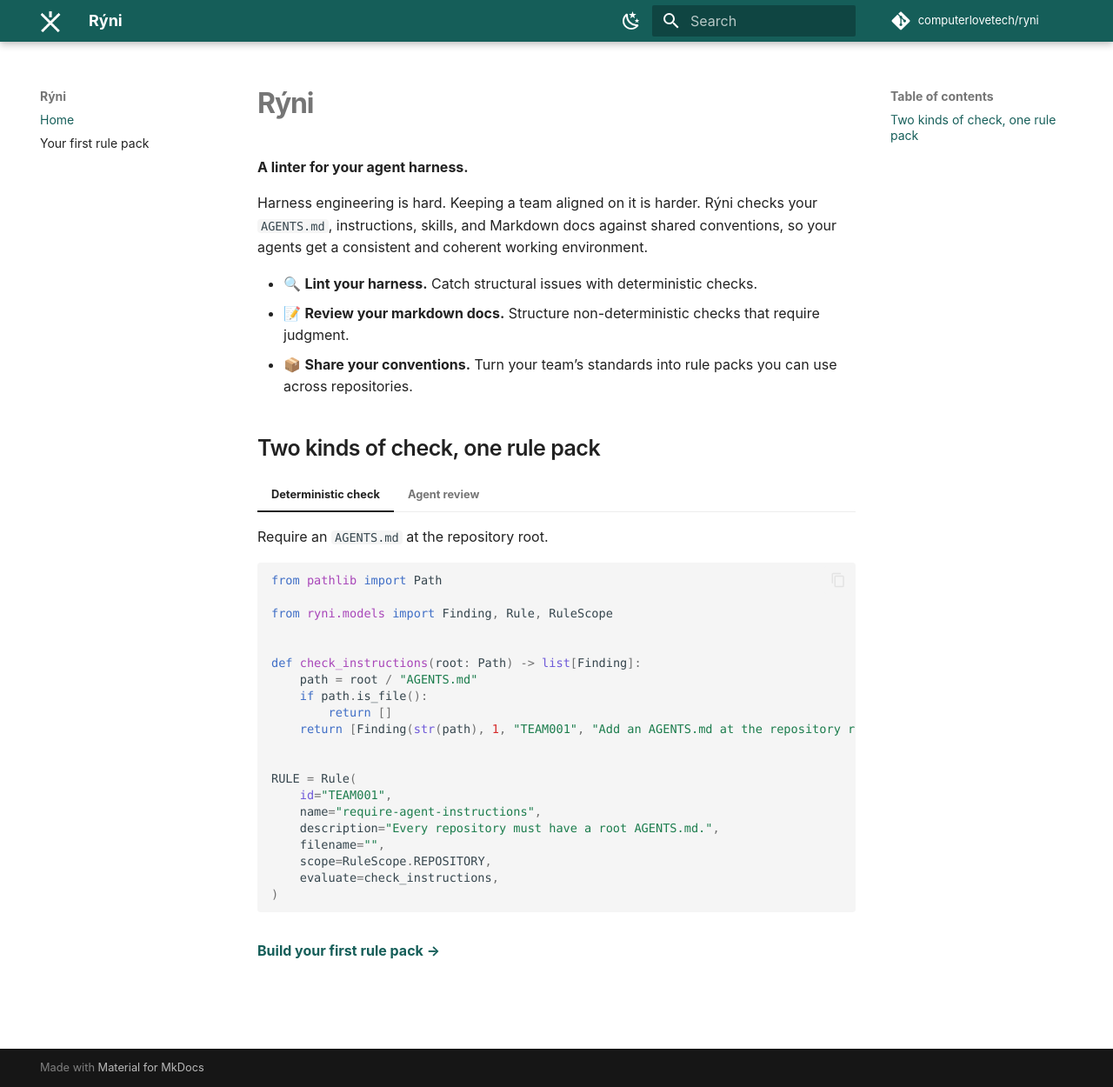
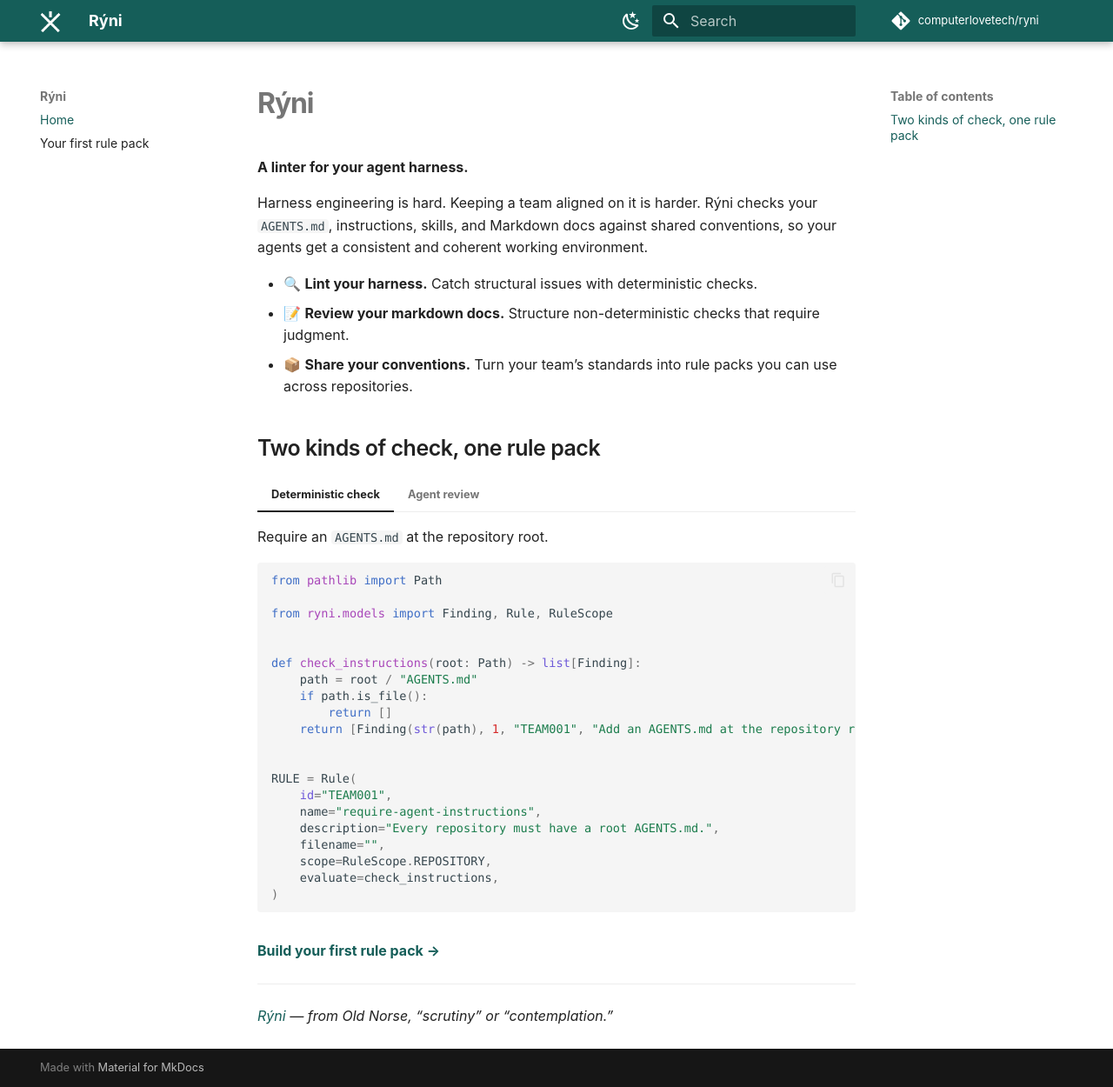
Before and after one commit to computerlovetech/ryni, an MkDocs documentation site: the page built from website/index.md, in a window 1280 px wide and 1250 px high. Shown: the whole window at 87% size. Built offline with MkDocs 1.6.1 and Material for MkDocs 9.7.7, drawn with Linux system fonts in a browser that asks for light colours; comment, search, counter and statistics services are not loaded.

Commit message:
docs: add name etymology below the main content

````diff
--- a/website/index.md
+++ b/website/index.md
@@ -58,3 +58,7 @@ conventions, so your agents get a consistent and coherent working environment.
     ```
 
 **[Build your first rule pack →](first-rule-pack.md)**
+
+---
+
+*[Rýni](https://en.wiktionary.org/wiki/r%C3%BDni#Etymology) — from Old Norse, “scrutiny” or “contemplation.”*
````
Also changed, not shown: README.md (+4 -0 lines).
